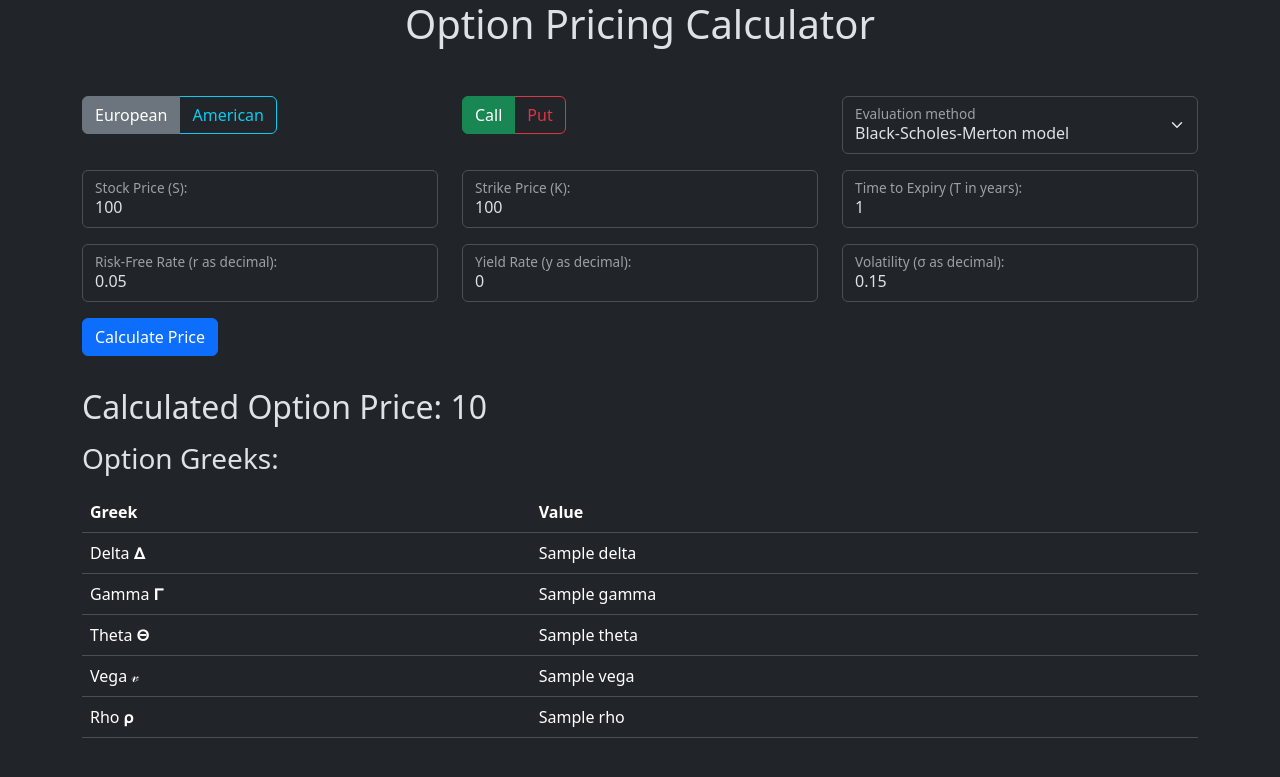
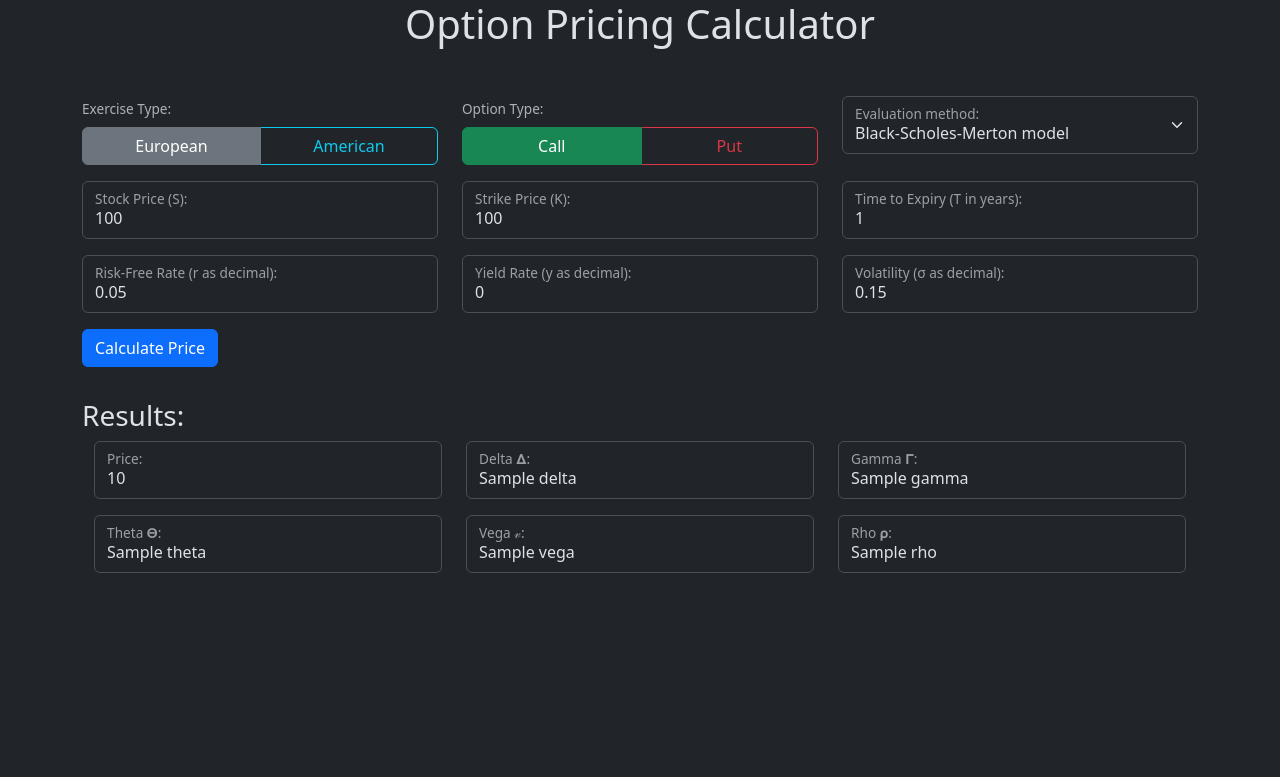
Before and after one commit to jaysc96/derivative-pricing, a Flask app: template templates/index.html in a window 1280 px wide. Shown: the top 777 px of the page. Run offline with Flask 3, Linux system fonts and the light colour scheme; the template is opened without the code that fills it: most values are stand-ins (such as "Sample title", 1, 10 or a date in 2020).

Commit message:
changed result output format and radio button configurations

```diff
--- a/app.py
+++ b/app.py
@@ -14,10 +14,10 @@ def calculate_price():
         y = float(request.form['yield_rate'])
         sig = float(request.form['volatility'])
         option_type = request.form['option_type']
-        kind = request.form['kind']
+        exercise_type = request.form['exercise_type']
         method = request.form['method']
 
-        if kind == 'european':
+        if exercise_type == 'european':
             SO = European_Option(option_type, S, K, r, sig, y, T, method)
         else:
             SO = American_Option(option_type, S, K, r, sig, y, T, method)
@@ -41,11 +41,7 @@ def calculate_price():
             SO.setFDVariables(S_min=S_min,S_max=S_max,dt=dt)
 
         res = SO.priceOption()
-
-        price = res['price']
-        del res['price']
-        greeks = res
-        return render_template('index.html',price=price,greeks=greeks)
+        return render_template('index.html',res=res)
     else:
         return render_template('index.html')
 
--- a/templates/index.html
+++ b/templates/index.html
@@ -5,22 +5,22 @@
     <title>Option Pricing Calculator</title>
     <link href="https://cdn.jsdelivr.net/npm/bootstrap@5.3.3/dist/css/bootstrap.min.css" rel="stylesheet" integrity="sha384-QWTKZyjpPEjISv5WaRU9OFeRpok6YctnYmDr5pNlyT2bRjXh0JMhjY6hW+ALEwIH" crossorigin="anonymous"></head>
     <script>
-        function setOptionKind(kind) {
+        function setExerciseType(exercise_type) {
             // Set hidden input value
-            document.getElementById('kind').value = kind;
-            localStorage.setItem('kind', kind);
+            document.getElementById('exercise_type').value = exercise_type;
+            localStorage.setItem('exercise_type', exercise_type);
 
             // Update button styles
-            document.getElementById('european').checked = (kind === 'european');
-            document.getElementById('american').checked = (kind === 'american');
+            document.getElementById('european').checked = (exercise_type === 'european');
+            document.getElementById('american').checked = (exercise_type === 'american');
 
             // Get the method dropdown
             const methodSelect = document.getElementById('method');
-            // Define the options that need to be hidden for each option kind
+            // Define the options that need to be hidden for each option exercise type
             const bsmOption = methodSelect.querySelector('option[value="BSM"]');
             const mcOption = methodSelect.querySelector('option[value="MC"]');
             const lsmcOption = methodSelect.querySelector('option[value="LSMC"]')
-            if (kind === 'american') {
+            if (exercise_type === 'american') {
                 // Hide BSM and MC and show LSMC for American option
                 bsmOption.style.display = 'none';
                 mcOption.style.display = 'none';
@@ -120,21 +120,21 @@
 
             // Save each field in localStorage
             formData.forEach((value, key) => {
-                if (key !== 'kind' && key !== 'option_type') {
+                if (key !== 'exercise_type' && key !== 'option_type') {
                     localStorage.setItem(key, value);
                 }
             });
         }
 
         function loadState() {
-            const kindValue = localStorage.getItem('kind');
+            const exerciseTypeValue = localStorage.getItem('exercise_type');
             const optionTypeValue = localStorage.getItem('option_type');
 
-            // Restore radio button state for kind
-            if (kindValue) {
-                setOptionKind(kindValue);
+            // Restore radio button state for exercise type
+            if (exerciseTypeValue) {
+                setExerciseType(exerciseTypeValue);
             } else {
-                setOptionKind('european'); // Set default hidden value
+                setExerciseType('european'); // Set default hidden value
             }
 
             // Restore radio button state for option type
@@ -149,7 +149,7 @@
             const inputs = form.querySelectorAll('input, select');
 
             inputs.forEach(input => {
-                if (input.name !== 'kind' && input.name !== 'option_type') {
+                if (input.name !== 'exercise_type' && input.name !== 'option_type') {
                     const savedValue = localStorage.getItem(input.name);
                     if (savedValue !== null) {
                         if (input.type === 'checkbox') {
@@ -197,26 +197,28 @@
     <div class="container">
         <h1 class="text-center mb-5">Option Pricing Calculator</h1>
         <form id="optionForm" action="/" method="post" onsubmit="saveState(); saveScrollPosition(); showSpinner();">
-            <!-- Hidden inputs for kind and option_type -->
-            <input type="hidden" id="kind" name="kind" value="european">
+            <!-- Hidden inputs for exercise_type and option_type -->
+            <input type="hidden" id="exercise_type" name="exercise_type" value="european">
             <input type="hidden" id="option_type" name="option_type" value="call">
 
-            <!-- Row 1: Kind of Option, Option Type, Method -->
+            <!-- Row 1: Exercise Type, Option Type, Method -->
             <div class="row">
-                <!-- Button Group for Kind of Option -->
+                <!-- Button Group for Exercise Type -->
                 <div class="col-md-4 mb-3">
-                    <div class="btn-group" role="group" aria-label="Option Kind">
-                        <input type="radio" class="btn-check" name="kind" id="european" value="european" autocomplete="off" checked>
-                        <label class="btn btn-outline-secondary" for="european" onclick="setOptionKind('european')">European</label>
+                    <label for="exercise_type" class="form-label text-muted" style="font-size: 0.85rem;">Exercise Type:</label>
+                    <div class="btn-group d-flex" role="group" aria-label="Exercise Type">
+                        <input type="radio" class="btn-check" name="exercise_type" id="european" value="european" autocomplete="off" checked>
+                        <label class="btn btn-outline-secondary" for="european" onclick="setExerciseType('european')">European</label>
 
-                        <input type="radio" class="btn-check" name="kind" id="american" value="american" autocomplete="off">
-                        <label class="btn btn-outline-info" for="american" onclick="setOptionKind('american')">American</label>
+                        <input type="radio" class="btn-check" name="exercise_type" id="american" value="american" autocomplete="off">
+                        <label class="btn btn-outline-info" for="american" onclick="setExerciseType('american')">American</label>
                     </div>
                 </div>
 
                 <!-- Button Group for Option Type -->
                 <div class="col-md-4 mb-3">
-                    <div class="btn-group" role="group" aria-label="Option Type">
+                    <label for="option_type" class="form-label text-muted" style="font-size: 0.85rem;">Option Type:</label>
+                    <div class="btn-group d-flex" role="group" aria-label="Option Type">
                         <input type="radio" class="btn-check" name="option_type" id="call" value="call" autocomplete="off" checked>
                         <label class="btn btn-outline-success" for="call" onclick="setOptionType('call')">Call</label>
 
@@ -236,7 +238,7 @@
                             <option value="LSMC">Least Squares Monte Carlo simulation</option>
                             <option value="FD">Finite Difference method</option>
                         </select>
-                        <label for="method" class="form-label">Evaluation method</label>
+                        <label for="method" class="form-label">Evaluation method:</label>
                     </div>
 
                 </div>
@@ -349,41 +351,63 @@
 
         </form>
 
-        {% if price %}
-        <h2 class="mt-3">Calculated Option Price: {{ price }}</h2>
-        {% endif %}
-        {% if greeks %}
-        <h3 class="mt-3">Option Greeks:</h3>
-        <table class="table table-hover mt-3">
-            <thead>
-                <tr>
-                    <th>Greek</th>
-                    <th>Value</th>
-                </tr>
-            </thead>
-            <tbody>
-                <tr>
-                    <td>Delta 𝚫</td>
-                    <td>{{ greeks.delta }}</td>
-                </tr>
-                <tr>
-                    <td>Gamma 𝚪</td>
-                    <td>{{ greeks.gamma }}</td>
-                </tr>
-                <tr>
-                    <td>Theta 𝚯</td>
-                    <td>{{ greeks.theta }}</td>
-                </tr>
-                <tr>
-                    <td>Vega 𝓋</td>
-                    <td>{{ greeks.vega }}</td>
-                </tr>
-                <tr>
-                    <td>Rho 𝛒</td>
-                    <td>{{ greeks.rho }}</td>
-                </tr>
-            </tbody>
-        </table>
+        {% if res %}
+        <h3 class="mt-3">Results:</h3>
+        <div class="container">
+            <div class="row">
+                <div class="col-lg-4 mb-3">
+                    <div class="form-floating">
+                        <div class="form-control">
+                            {{ res.price }}
+                        </div>
+                        <label for="price">Price:</label>
+                    </div>
+                </div>
+                <div class="col-lg-4 mb-3">
+                    <div class="form-floating">
+                        <div class="form-control">
+                            {{ res.delta }}
+                        </div>
+                        <label for="delta">Delta 𝚫:</label>
+                    </div>
+                </div>
+                <div class="col-lg-4 mb-3">
+                    <div class="form-floating">
+                        <div class="form-control">
+                            {{ res.gamma }}
+                        </div>
+                        <label for="gamma">Gamma 𝚪:</label>
+                    </div>
+                </div>
+            </div>
+
+            <div class="row">
+                <div class="col-lg-4 mb-3">
+                    <div class="form-floating">
+                        <div class="form-control">
+                            {{ res.theta }}
+                        </div>
+                        <label for="theta">Theta 𝚯:</label>
+                    </div>
+                </div>
+                <div class="col-lg-4 mb-3">
+                    <div class="form-floating">
+                        <div class="form-control">
+                            {{ res.vega }}
+                        </div>
+                        <label for="vega">Vega 𝓋:</label>
+                    </div>
+                </div>
+                <div class="col-lg-4 mb-3">
+                    <div class="form-floating">
+                        <div class="form-control">
+                            {{ res.rho }}
+                        </div>
+                        <label for="rho">Rho 𝛒:</label>
+                    </div>
+                </div>
+            </div>
+        </div>
         {% endif %}
     </div>
 </body>
```
